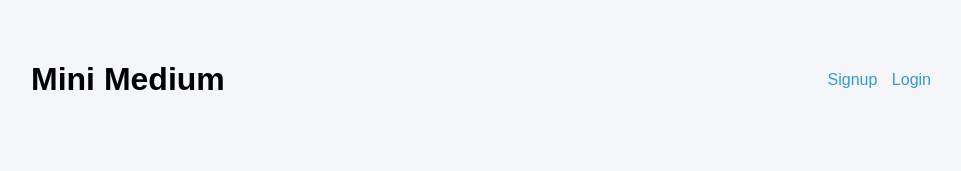
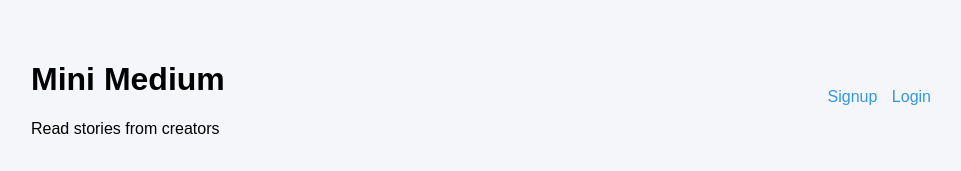
Before and after one commit to Subhadeep-Dhar/internship-workshop-omegabridge, a plain HTML site: page project_1/frontend/index.html in a window 1280 px wide. Shown: the whole page, without its empty margins (159-1120 px from the left). Drawn offline with nearby package versions, Linux system fonts and the light colour scheme; no server answers.

Commit message:
index ui updated

```diff
--- a/project_1/frontend/index.html
+++ b/project_1/frontend/index.html
@@ -15,18 +15,30 @@
 
         <div class="top-bar">
 
-            <h1>
-                Mini Medium
-            </h1>
+            <div>
+
+                <h1>
+                    Mini Medium
+                </h1>
+
+                <p>
+                    Read stories from creators
+                </p>
+
+            </div>
 
             <div class="auth-links">
 
                 <a href="signup.html">
+
                     Signup
+
                 </a>
 
                 <a href="login.html">
+
                     Login
+
                 </a>
 
             </div>
```
